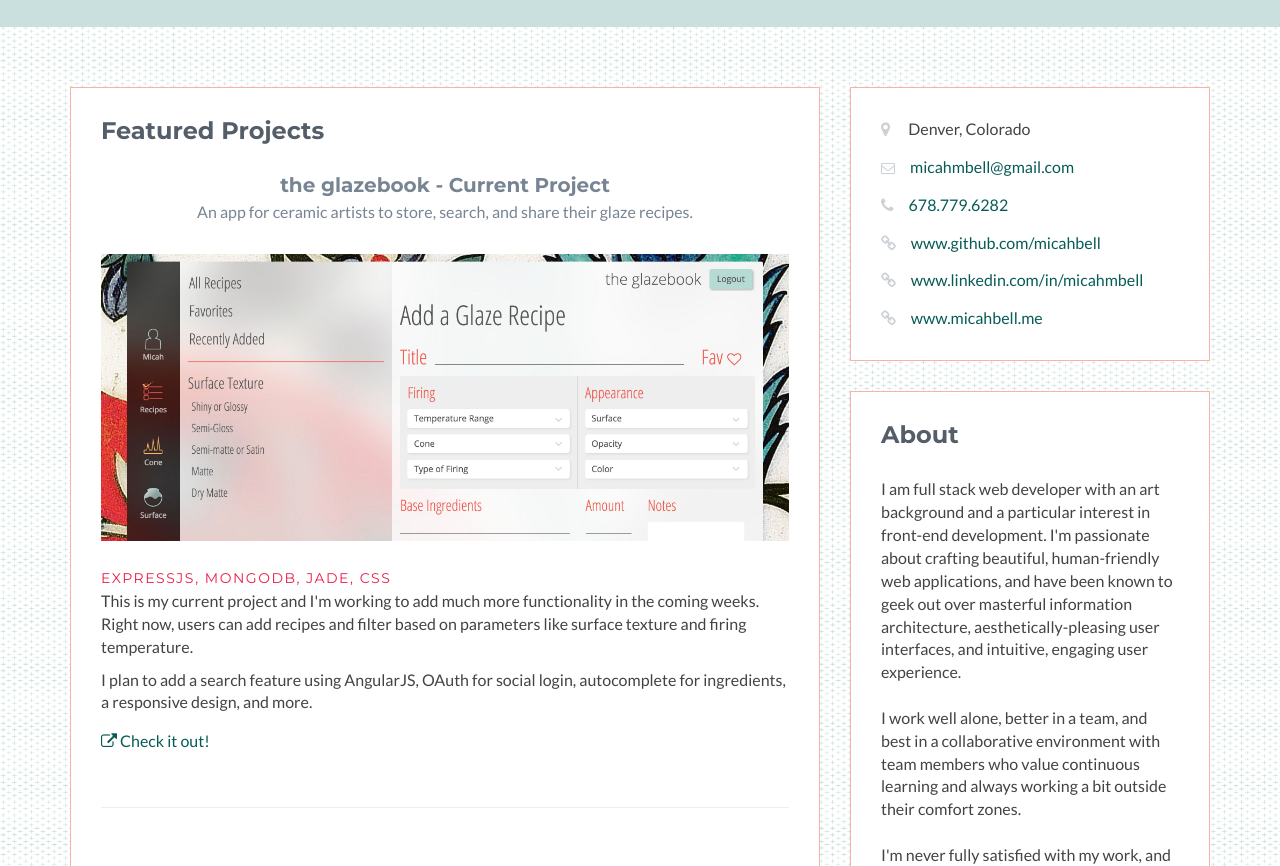
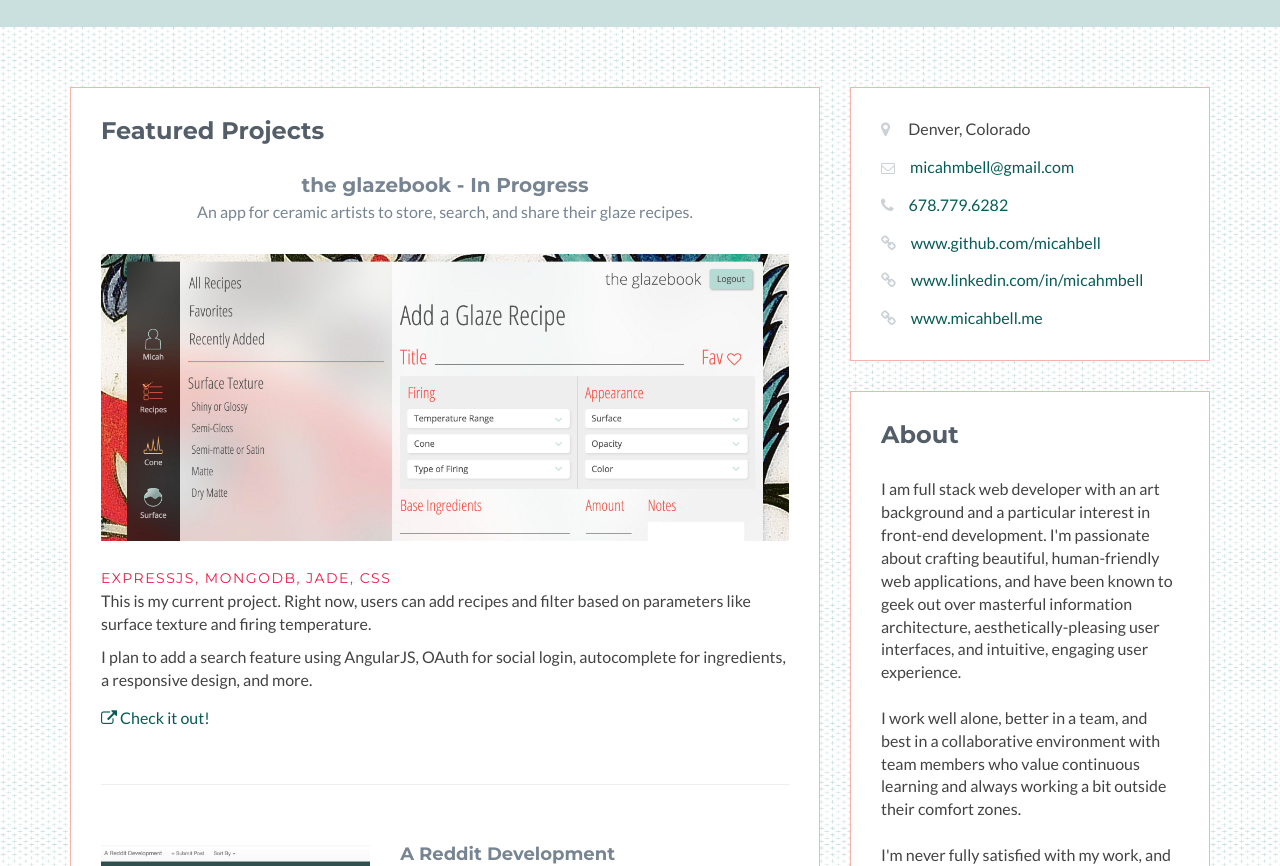
Before and after one commit to micahbell/micahbell.github.io, a plain HTML site: page index.html in a window 1280 px wide. Shown: the part 234-1100 px from the top of the page. Drawn offline with Linux system fonts and the light colour scheme.

Commit message:
Heading change.

```diff
--- a/index.html
+++ b/index.html
@@ -43,7 +43,7 @@
             <h2 class="heading">Featured Projects</h2>
             <div class="content">
               <div class="item featured text-center">
-                <h3 class="title"><a href="https://stark-scrubland-6211.herokuapp.com/" target="_blank">the glazebook - Current Project</a></h3>
+                <h3 class="title"><a href="https://stark-scrubland-6211.herokuapp.com/" target="_blank">the glazebook - In Progress</a></h3>
                 <p class="summary">An app for ceramic artists to store, search, and share their glaze recipes.</p>
                 <div class="featured-image">
                   <a href="https://stark-scrubland-6211.herokuapp.com/" target="_blank">
@@ -53,7 +53,7 @@
 
                 <div class="desc text-left">
                 <h4 class='tools-used'>ExpressJS, MongoDB, Jade, CSS</h4>
-                  <p>This is my current project and I'm working to add much more functionality in the coming weeks. Right now, users can add recipes and filter based on parameters like surface texture and firing temperature.</p>
+                  <p>This is my current project. Right now, users can add recipes and filter based on parameters like surface texture and firing temperature.</p>
                   <p>I plan to add a search feature using AngularJS, OAuth for social login, autocomplete for ingredients, a responsive design, and more.</p>
                   <a href='https://stark-scrubland-6211.herokuapp.com/' target="_blank" id='check-it'><i class="fa fa-external-link"></i> Check it out!</a>
                 </div><!-- desc -->
```
